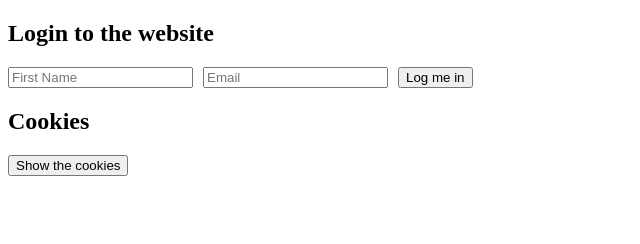
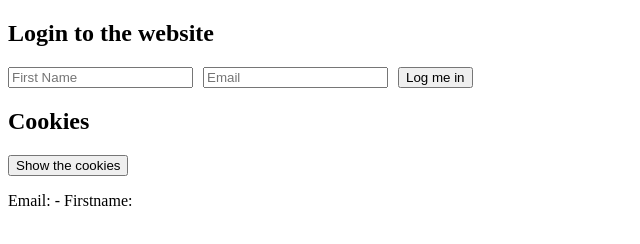
Before and after one commit to MaVeN-13TTN/alx_javascript, a website: page Cookies_local_storage/2-index.html in a window 1280 px wide. Both pictures are taken after a click on the button "Show the cookies". Shown: the whole page, without its empty margins (0-640 px from the left). Drawn offline with Linux system fonts and the light colour scheme.

Commit message:
read cookie

```diff
--- a/Cookies_local_storage/2-index.html
+++ b/Cookies_local_storage/2-index.html
@@ -37,18 +37,16 @@
         }
 
         function showCookies() {
-            var cookies = document.cookie.split("; ");
-            var cookieText = "";
-            for (var i = 0; i < cookies.length; i++) {
-                var cookie = cookies[i].split("=");
-                if (cookie[0] === 'Firstname' || cookie[0] === 'Email') {
-                    cookieText += ' ' + cookie[0] + ": " + cookie[1] + " - ";
-                }
-            }
+            var emailCookie = getCookie("Email");
+            var firstnameCookie = getCookie("Firstname");
+
+            var cookieText = "Email: " + emailCookie + " - Firstname: " + firstnameCookie;
+
             var p = document.createElement("p");
-            p.innerHTML = cookieText;
+            p.textContent = cookieText;
             document.body.appendChild(p);
         }
+
         function getCookie(name) {
             var cookies = document.cookie.split(";");
             for (var i = 0; i < cookies.length; i++) {
```
Lines whose indentation alone changed are shown as unchanged.
